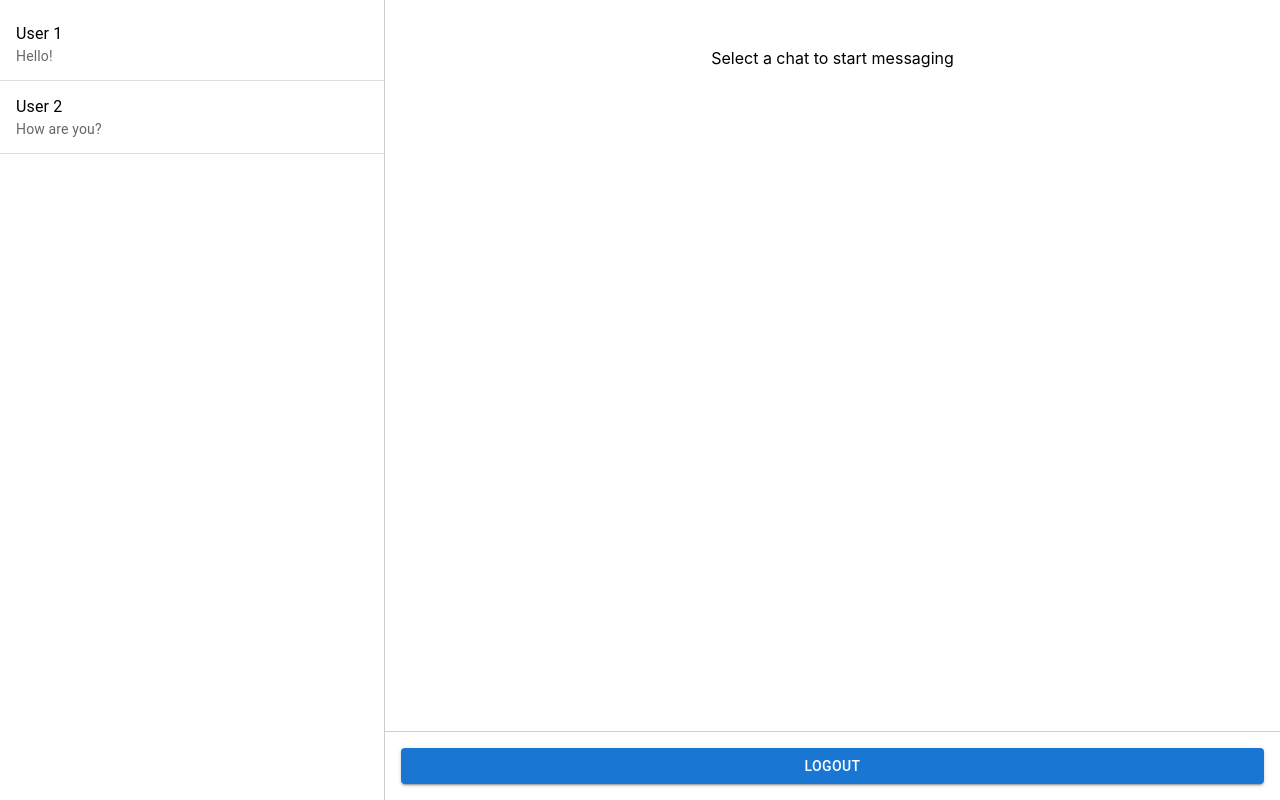
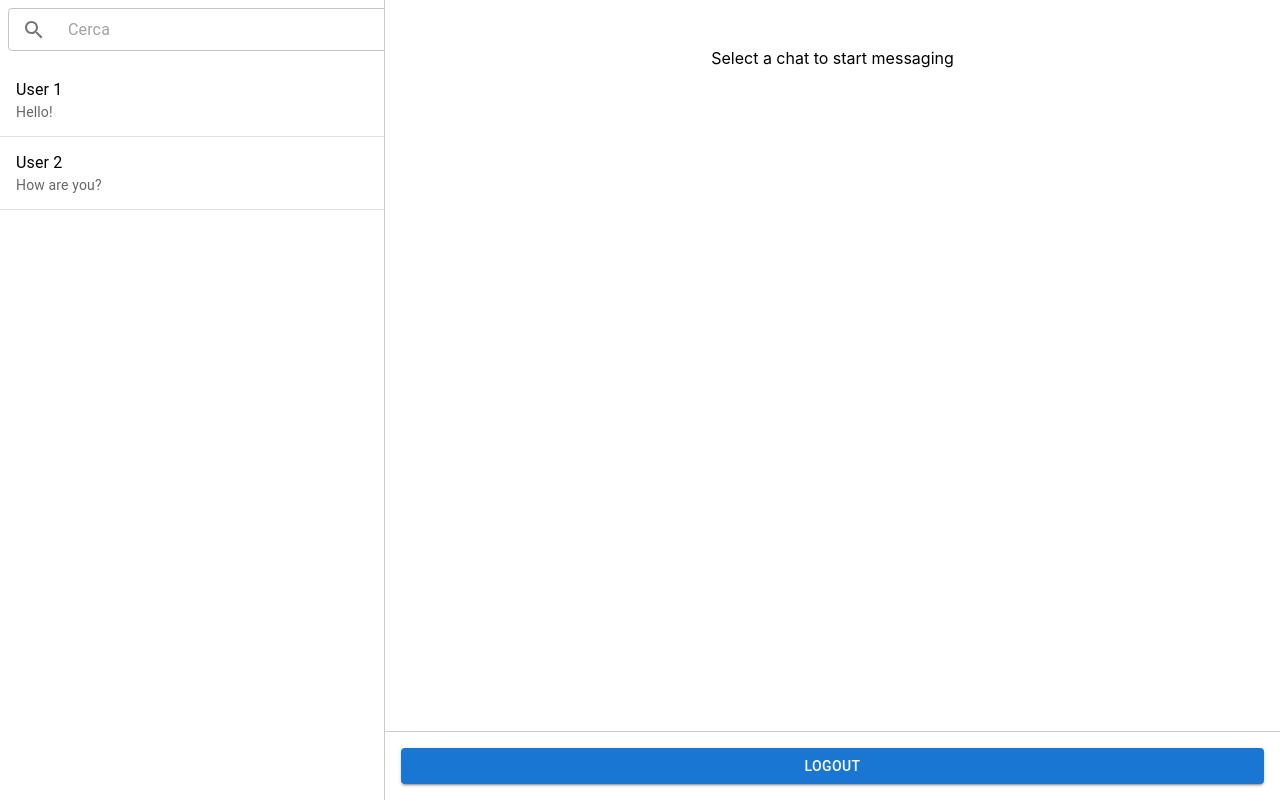
Before and after one commit to claudio1234567/WhatsGoingOn, a React (Create React App) app in the folder frontend/: page / in a window 1280 px wide. Built offline with nearby package versions, Linux system fonts and the light colour scheme; sample sign-in values are in the browser's storage.

Commit message:
add search bar

```diff
--- a/frontend/src/pages/Home/Home.js
+++ b/frontend/src/pages/Home/Home.js
@@ -1,11 +1,14 @@
 import React, { useState } from 'react';
 import { useNavigate } from 'react-router-dom';
-import { Box, Button, List, ListItem, ListItemText, Divider } from '@mui/material';
+import { Box, Button, List, ListItem, ListItemText, Divider, TextField,InputAdornment } from '@mui/material';
 import './Home.css';
+import SearchIcon from '@mui/icons-material/Search';
+
 
 function Home() {
   const navigate = useNavigate();
   const [selectedChat, setSelectedChat] = useState(null);
+  const [searchTerm, setSearchTerm] = useState('');
 
   const handleLogout = () => {
     localStorage.removeItem('auth-token');
@@ -36,8 +39,23 @@
     <Box className="home-container" sx={{ display: 'flex', height: '100vh' }}>
       {/* Lista delle Chat */}
       <Box sx={{ width: '30%', borderRight: '1px solid #ccc', overflowY: 'auto' }}>
+          <TextField
+      fullWidth
+      variant="outlined"
+      placeholder="Cerca"
+      value={searchTerm}
+      onChange={(e) => setSearchTerm(e.target.value)}
+      sx={{ m: 1, height: '40px', input: { padding: '10px 14px' } }}
+      InputProps={{
+        startAdornment: (
+          <InputAdornment position="start">
+            <SearchIcon />
+          </InputAdornment>
+        )
+      }}
+    />
         <List>
-          {chats.map(chat => (
+          {chats.filter(chat => chat.name.toLowerCase().includes(searchTerm.toLowerCase())).map(chat => (
             <React.Fragment key={chat.id}>
               <ListItem onClick={() => setSelectedChat(chat)}>
                 <ListItemText primary={chat.name} secondary={chat.lastMessage} />
```
